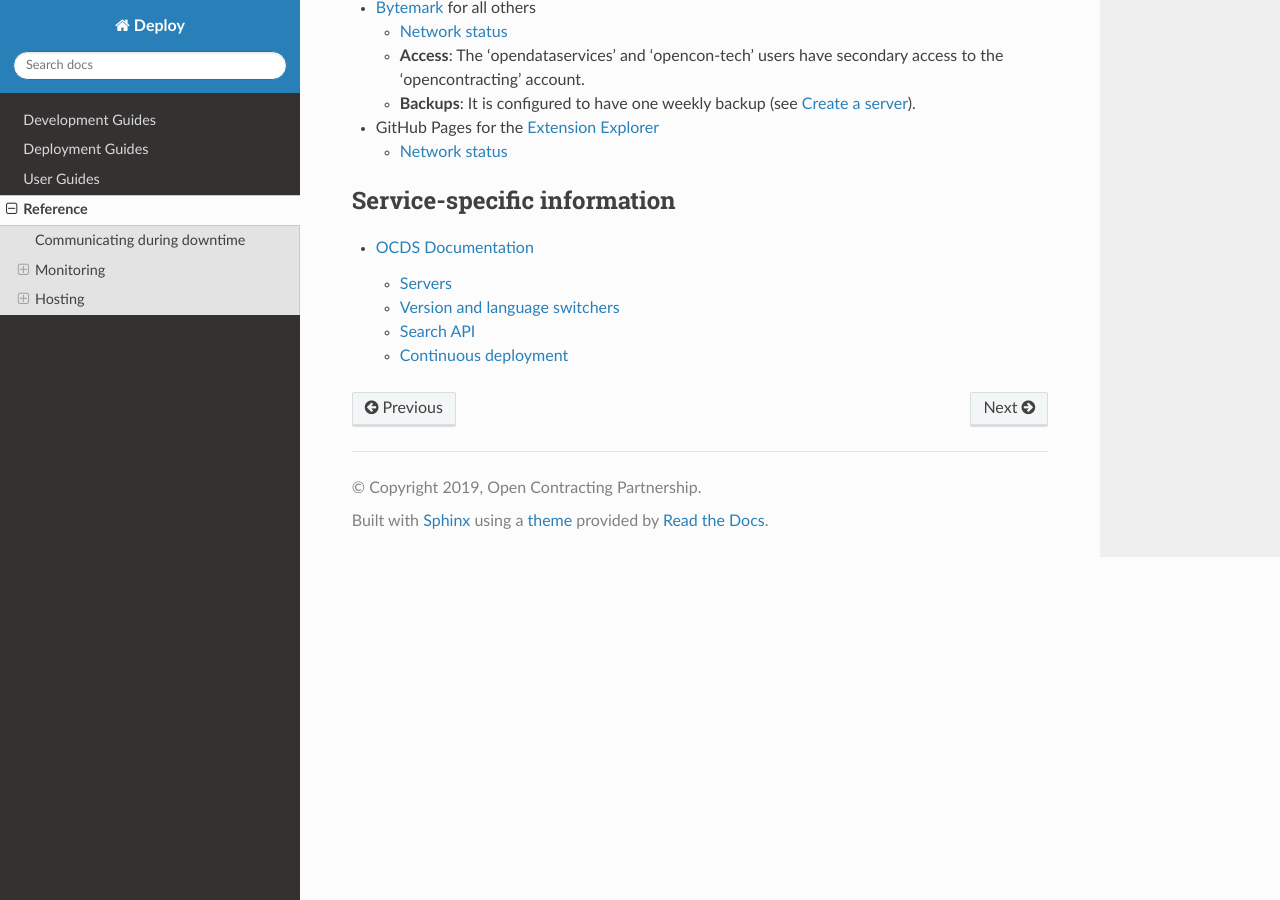
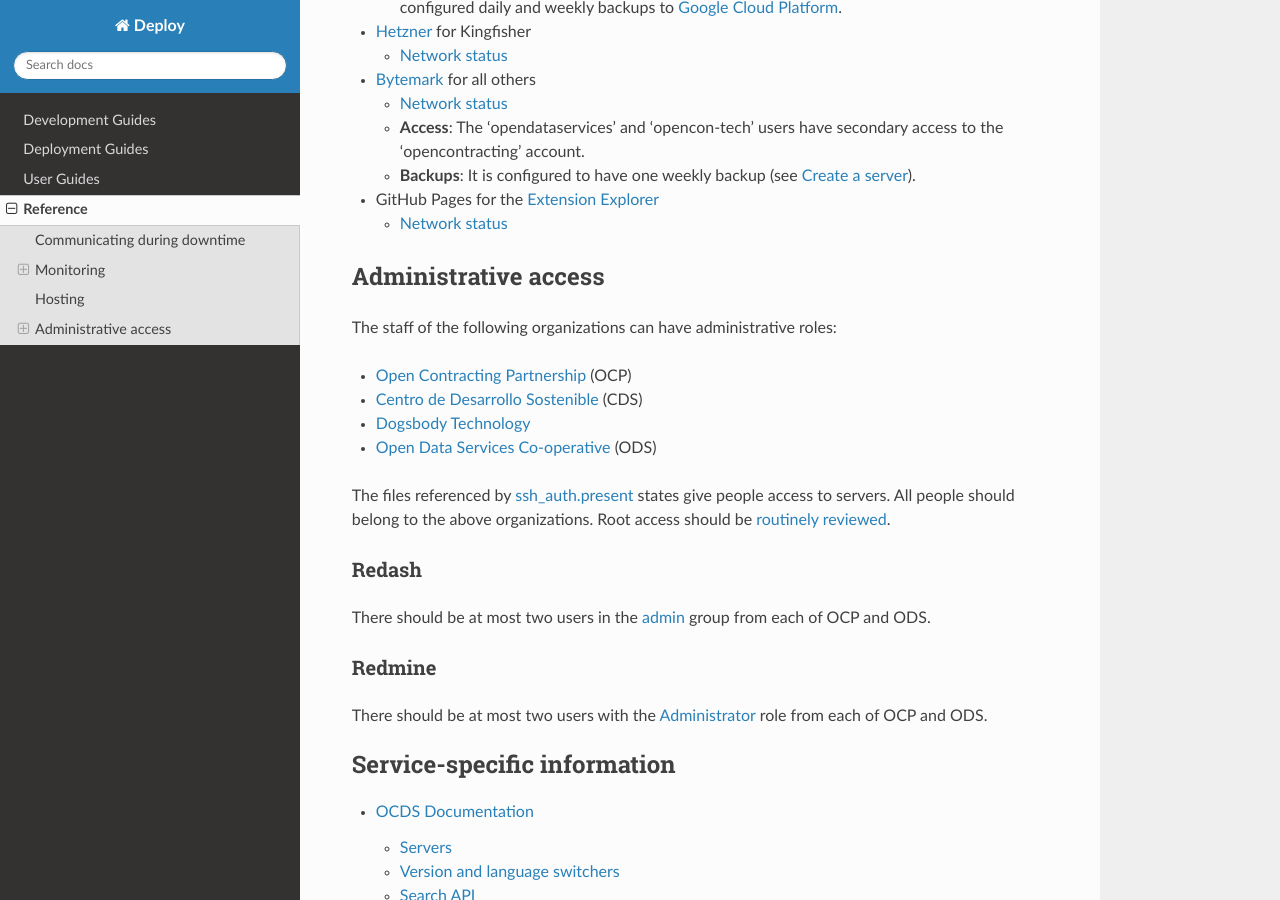
Before and after one commit to open-contracting/deploy, a Sphinx documentation site: the page built from docs/reference/index.rst, in a window 1280 px wide and 900 px high, scrolled down 1253 px. Built offline with Sphinx 7.4.7 and the Read the Docs theme 2.0.0, drawn with Linux system fonts in a browser that asks for light colours; some of the changed text lies outside the part shown.

Commit message:
Add detail on administrative access

```diff
--- a/docs/reference/index.rst
+++ b/docs/reference/index.rst
@@ -24,7 +24,9 @@
 Sentry
 ~~~~~~
 
-Application errors are reported to `Sentry <https://sentry.io/>`__, which notifies individual email addresses. Not all services report errors to Sentry.
+Application errors are reported to `Sentry <https://sentry.io/organizations/open-contracting-partnership/projects/>`__, which notifies individual email addresses. All Salt-managed, OCP-authored services report errors to Sentry.
+
+There should be at most one `member <https://sentry.io/settings/open-contracting-partnership/members/>`__ with the Admin role from each of ODS and CDS, and at least one member with the Owner role from OCP.
 
 UptimeRobot
 ~~~~~~~~~~~
@@ -58,6 +60,28 @@
 
    -  `Network status <https://www.githubstatus.com>`__
 
+Administrative access
+---------------------
+
+The staff of the following organizations can have administrative roles:
+
+-  `Open Contracting Partnership <https://www.open-contracting.org/about/team/>`__ (OCP)
+-  `Centro de Desarrollo Sostenible <http://www.cds.com.py>`__ (CDS)
+-  `Dogsbody Technology <https://www.dogsbody.com>`__
+-  `Open Data Services Co-operative <http://opendataservices.coop>`__ (ODS)
+
+The files referenced by `ssh_auth.present <https://docs.saltstack.com/en/latest/ref/states/all/salt.states.ssh_auth.html#salt.states.ssh_auth.present>`__ states give people access to servers. All people should belong to the above organizations. Root access should be :doc:`routinely reviewed <../deploy/maintain>`.
+
+Redash
+~~~~~~
+
+There should be at most two users in the `admin <https://redash.open-contracting.org/groups/1>`__ group from each of OCP and ODS.
+
+Redmine
+~~~~~~~
+
+There should be at most two users with the `Administrator <https://crm.open-contracting.org/users?sort=admin%3Adesc%2Clogin>`__ role from each of OCP and ODS.
+
 .. toctree::
    :caption: Service-specific information
 
```
